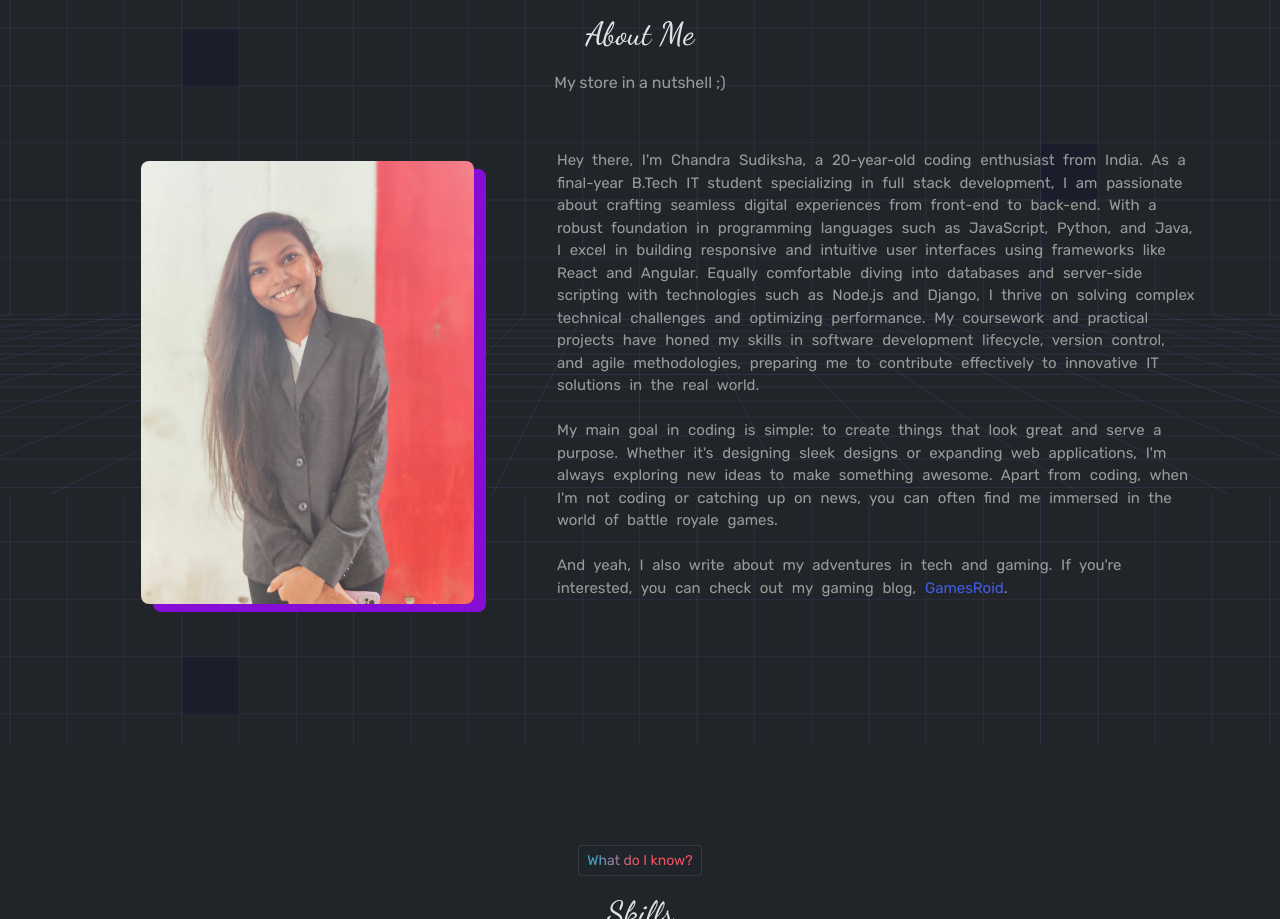
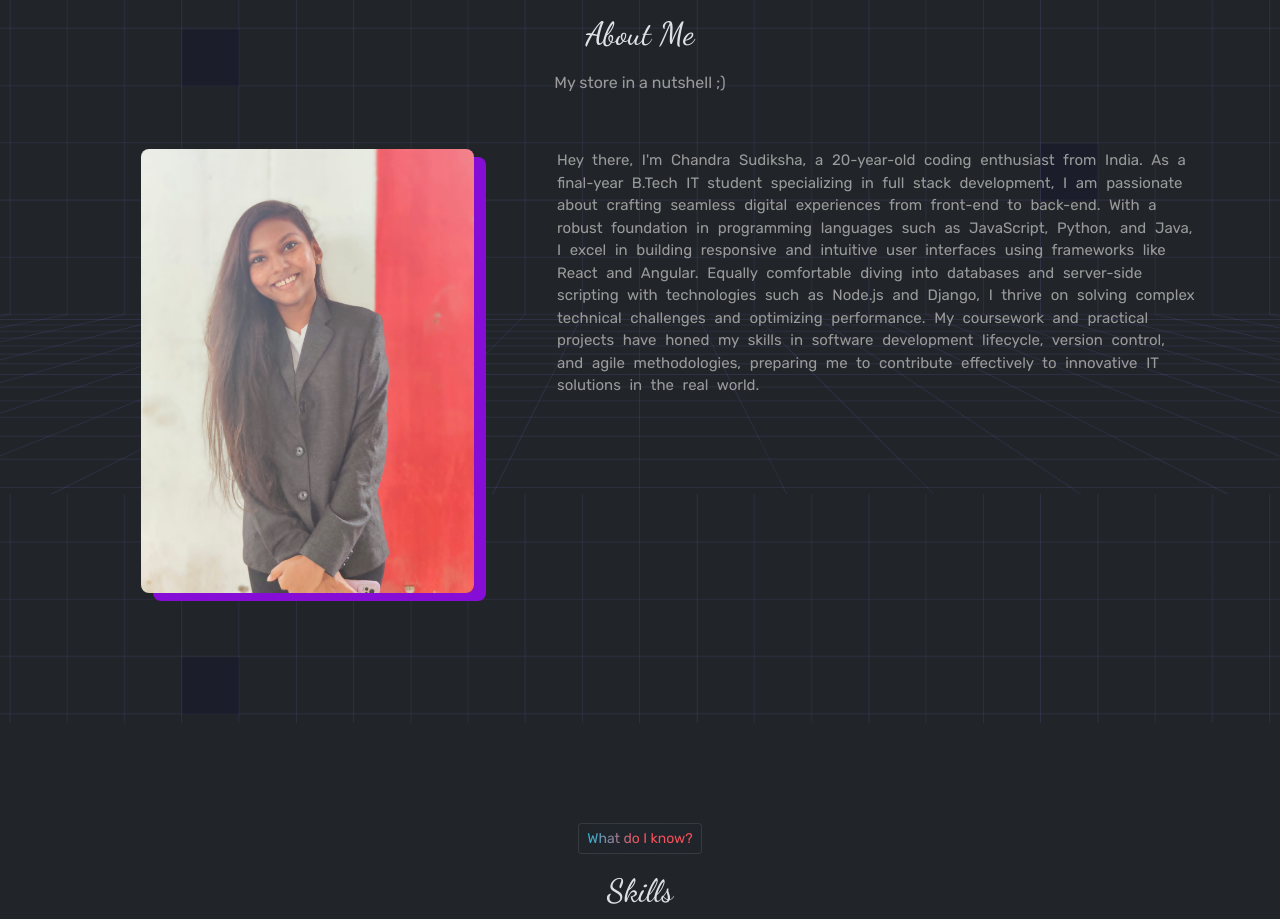
Before and after one commit to chandrasudiksha/Portfolio, a plain HTML site: page index.html in a window 1280 px wide. Shown: the part 1811-2730 px from the top of the page. Drawn offline with Linux system fonts and the light colour scheme; files whose address does not match are found by name.

Commit message:
Update index.html

```diff
--- a/index.html
+++ b/index.html
@@ -158,10 +158,7 @@
                 <div class="col-lg-7">
                     <p class="bio">
                         Hey there, I'm Chandra Sudiksha, a 20-year-old coding enthusiast from India. As a final-year B.Tech IT student specializing in full stack development, I am passionate about crafting seamless digital experiences from front-end to back-end. With a robust foundation in programming languages such as JavaScript, Python, and Java, I excel in building responsive and intuitive user interfaces using frameworks like React and Angular. Equally comfortable diving into databases and server-side scripting with technologies such as Node.js and Django, I thrive on solving complex technical challenges and optimizing performance. My coursework and practical projects have honed my skills in software development lifecycle, version control, and agile methodologies, preparing me to contribute effectively to innovative IT solutions in the real world.
-                        </br></br>
-                        My main goal in coding is simple: to create things that look great and serve a purpose. Whether it's designing sleek designs or expanding web applications, I'm always exploring new ideas to make something awesome. Apart from coding, when I'm not coding or catching up on news, you can often find me immersed in the world of battle royale games.
-                        </br></br>
-                        And yeah, I also write about my adventures in tech and gaming. If you're interested, you can check out my gaming blog, <a href="https://gamesroid.com/" target="_blank">GamesRoid</a>.</p>
+                        </p>
                 </div>
             </div>
         </div>
```
